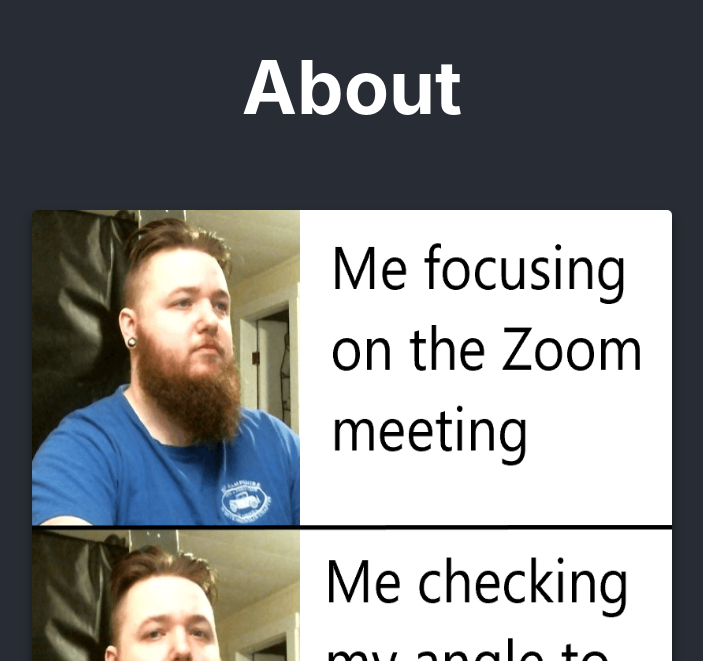
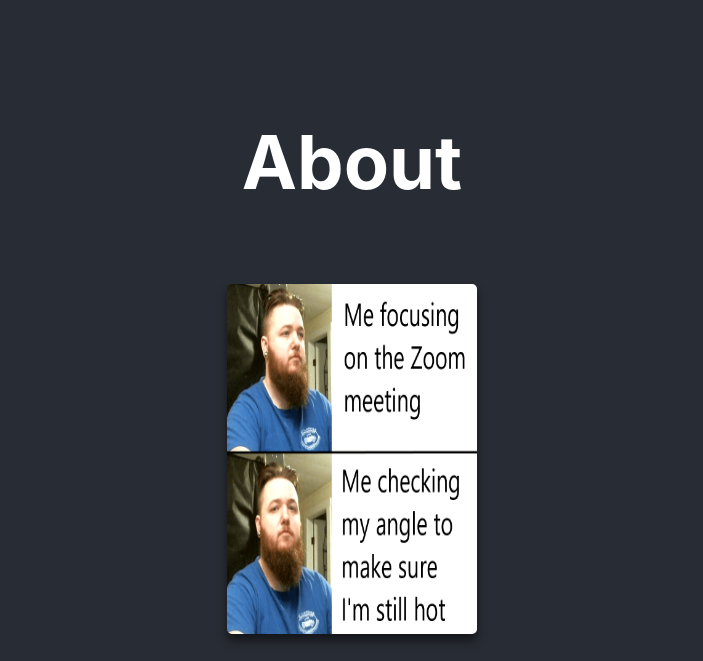
Before and after one commit to BR3NDAN-L8N/Portfolio, a React (Create React App) app in the folder client/: page / in a window 1280 px wide. Shown: the part 819-1480 px from the top of the page, without its empty margins (288-991 px from the left). Built offline with nearby package versions, Linux system fonts and the light colour scheme.

Commit message:
fixed navbar scroll effect stopping and cutting off portions of the section's title

```diff
--- a/client/src/App.css
+++ b/client/src/App.css
@@ -26,6 +26,7 @@
 
 article {
     min-height: 100vh;
+    padding-top: 5vh;
 }
 
 header.App-header {
--- a/client/src/AppSections/About/About.css
+++ b/client/src/AppSections/About/About.css
@@ -1,5 +1,7 @@
 img.about-image {
-    height: calc(50vw + 20px);
+    height: 50vw;
     width: 50vw;
+    max-width: 250px;
+    max-height: 350px;
     box-shadow: 0px 7px 10px rgba(0,0,0,0.5);
 }
--- a/client/src/components/Navbar/NavbarLink/NavbarLink.css
+++ b/client/src/components/Navbar/NavbarLink/NavbarLink.css
@@ -1,3 +1,7 @@
 .nav-link {
     padding-left: 15px;
 }
+.nav-link:hover {
+    cursor: pointer;
+    color: var(--primary-color);
+}
```
Also changed, not shown: client/src/AppSections/Projects/Projects.css (+7 -0 lines).
